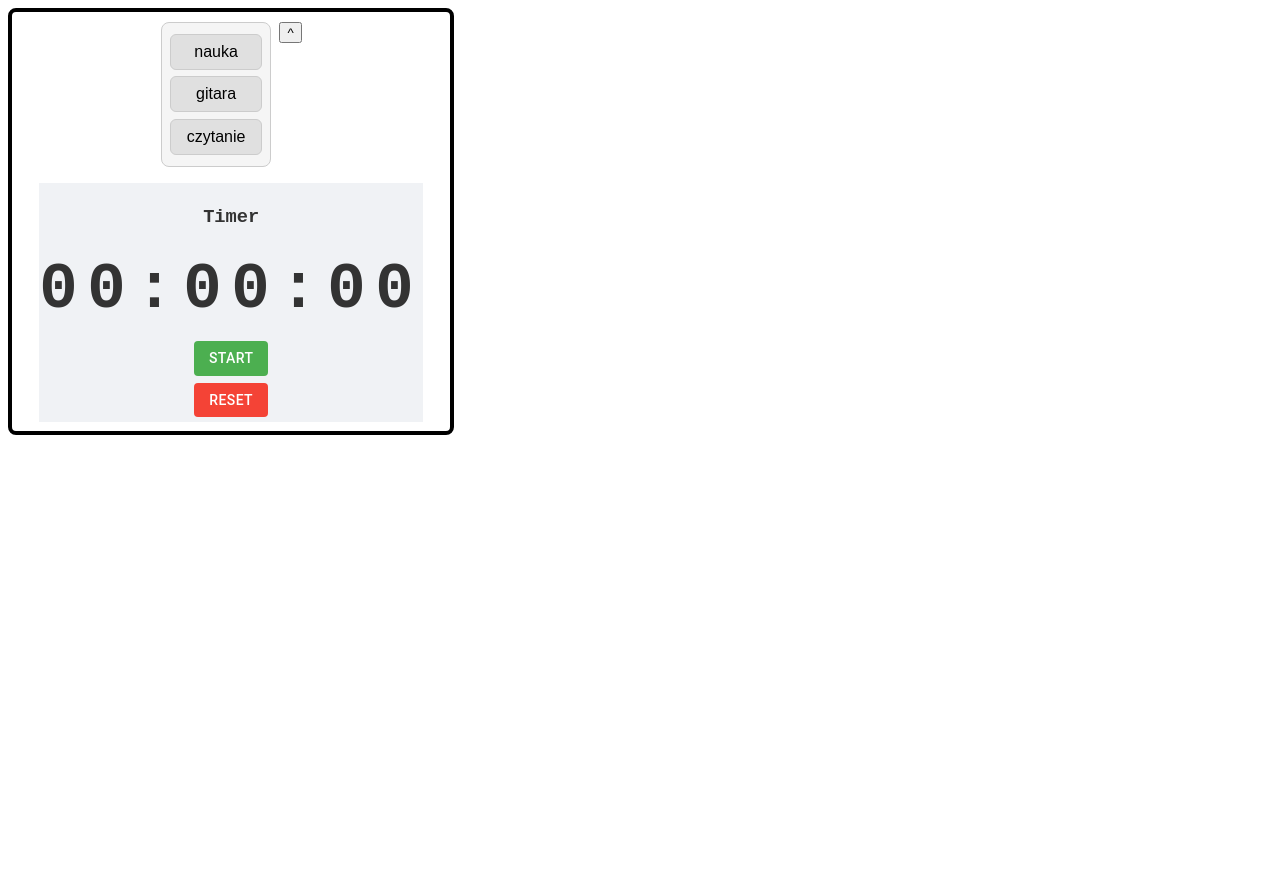
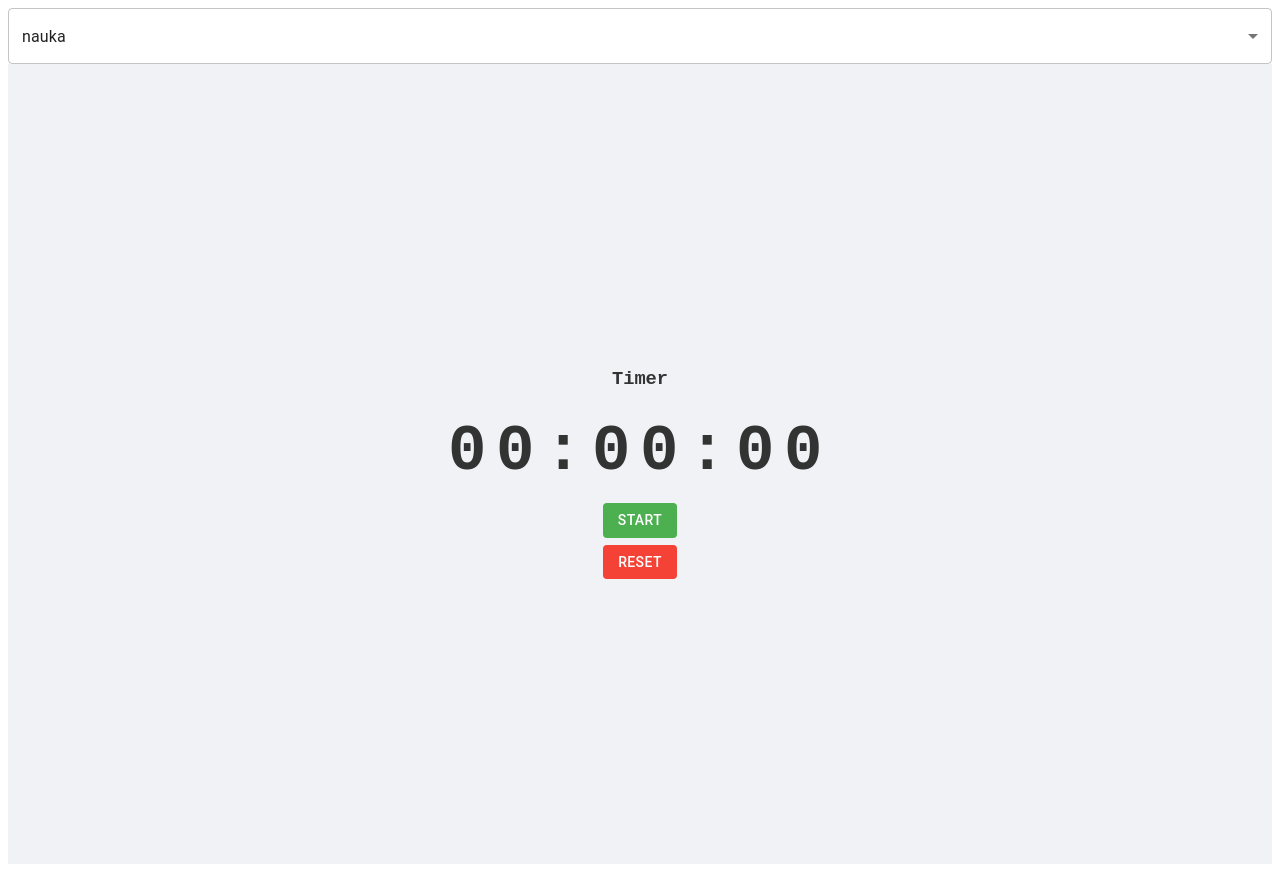
Before and after one commit to tomaszPietrzykk/focus-tracker, a React (Vite) app in the folder frontend/focus-tracker/: page / in a window 1280 px wide. Before the commit the page ends 800 px from the top, so only its background shows below. Built offline with nearby package versions, Linux system fonts and the light colour scheme.

Commit message:
Refactored ActivityList and ActivitySelector to use MUI components

```diff
--- a/frontend/focus-tracker/src/App.jsx
+++ b/frontend/focus-tracker/src/App.jsx
@@ -9,8 +9,6 @@ function App() {
 
     const activities = ["nauka", "gitara", "czytanie"];
     const [focusSessions, setFocusSessions] = useState([]);
-
-    const [isOpen, setIsOpen] = useState(true)
     const [isRunning, setIsRunning] = useState(false);
     const [elapsedTimeInSeconds, setElapsedTimeInSeconds] = useState(0);
     const [activeActivity, setActiveActivity] = useState(activities[0])
@@ -31,20 +29,8 @@ function App() {
 
     return (
         <>
-            <div style={{
-                display: "flex",
-                alignItems: "center",
-                justifyContent: "center",
-                flexDirection: "column",
-                borderRadius: "8px",
-                border: "4px solid black",
-                padding: "0.6em 1.2em",
-                height: "25em",
-                width: "25em"
-            }}>
+            <div>
                 <ActivitySelector
-                    setIsOpen={setIsOpen}
-                    isOpen={isOpen}
                     isTimerRunning={isRunning}
                     activities={activities}
                     activeActivity={activeActivity}
@@ -52,7 +38,6 @@ function App() {
                     handleReset={handleReset}
                 />
                 <Timer
-                    setIsOpen={setIsOpen}
                     isRunning={isRunning}
                     setIsRunning={setIsRunning}
                     elapsedTimeInSeconds={elapsedTimeInSeconds}
--- a/frontend/focus-tracker/src/components/activity/Activity.jsx
+++ /dev/null
@@ -1,17 +0,0 @@
-import styles from './css/Activity.module.css'
-
-const Activity = ({ name, onClick, isActive }) => {
-
-    return (
-        <>
-            <button
-                onClick={onClick}
-                className={`${styles.button} ${isActive ? styles.active : ''}`}
-            >
-                {name}
-            </button>
-        </>
-    )
-}
-
-export default Activity;
--- a/frontend/focus-tracker/src/components/activity/ActivityList.jsx
+++ b/frontend/focus-tracker/src/components/activity/ActivityList.jsx
@@ -1,17 +1,27 @@
-import Activity from "./Activity.jsx"
+import {FormControl, InputLabel, MenuItem, Select} from "@mui/material";
 
-const ActivityList = ({ activities , onSelect, activeActivity}) => {
+const ActivityList = ({activities, onSelect, activeActivity, isTimerRunning}) => {
 
     return (
         <>
-            {activities.map((category) => (
-                <Activity
-                    key={category}
-                    name={category}
-                    isActive={category === activeActivity}
-                    onClick={() => onSelect(category)}
-                />
-            ))}
+            <FormControl fullWidth disabled={isTimerRunning}>
+                <InputLabel id="demo-simple-select-label"/>
+                <Select
+                    labelId="demo-simple-select-label"
+                    id="demo-simple-select"
+                    value={activeActivity}
+                    onChange={onSelect}
+                >
+                    {activities.map((category) => (
+                        <MenuItem
+                            value={category}
+                        >
+                            {category}
+                        </MenuItem>
+                    ))}
+                </Select>
+            </FormControl>
+
         </>
     )
 }
--- a/frontend/focus-tracker/src/components/activity/ActivitySelector.jsx
+++ b/frontend/focus-tracker/src/components/activity/ActivitySelector.jsx
@@ -1,44 +1,29 @@
 import ActivityList from "./ActivityList.jsx"
-import styles from './css/ActivitySelector.module.css'
-
 
 const ActivitySelector = ({
                               activities,
-                              setIsOpen, isOpen,
                               isTimerRunning,
                               activeActivity,
                               setActiveActivity,
                               handleReset
-}) => {
+                          }) => {
 
-    const handleSelect = (category) => {
-        setActiveActivity(category)
-        setIsOpen(false)
+    const handleSelect = (event) => {
+        console.log(event)
+        setActiveActivity(event.target.value)
         handleReset()
     }
 
     return (
-        <div className={styles.wrapper}>
-            <div className={styles.categoryBox}>
-                {isOpen &&
-                    <ActivityList
-                        activities={activities}
-                        onSelect={handleSelect}
-                        activeCategory={activeActivity}
-                    />
-                }
-
-                {!isOpen && activeActivity}
+        <div>
+            <div>
+                <ActivityList
+                    isTimerRunning={isTimerRunning}
+                    activities={activities}
+                    onSelect={handleSelect}
+                    activeActivity={activeActivity}
+                />
             </div>
-            {!isTimerRunning &&
-
-                <button
-                    className={styles.toggleButton}
-                    onClick={() => setIsOpen(prev => !prev)}
-                >
-                    ^
-                </button>
-            }
         </div>
     )
 }
--- a/frontend/focus-tracker/src/components/savebutton/SaveButton.jsx
+++ b/frontend/focus-tracker/src/components/savebutton/SaveButton.jsx
@@ -50,7 +50,7 @@ const SaveButton = ({activity, elapsedTimeInSeconds, handleReset, updateSummary}
             )}
             {error && (
                 <Alert
-                    sx={{marginTop: "1em"}}
+                    sx={{marginTop: "1em", marginBottom: "1em"}}
                     severity="error"
                     onClose={() => {
                         setError(false)
```
